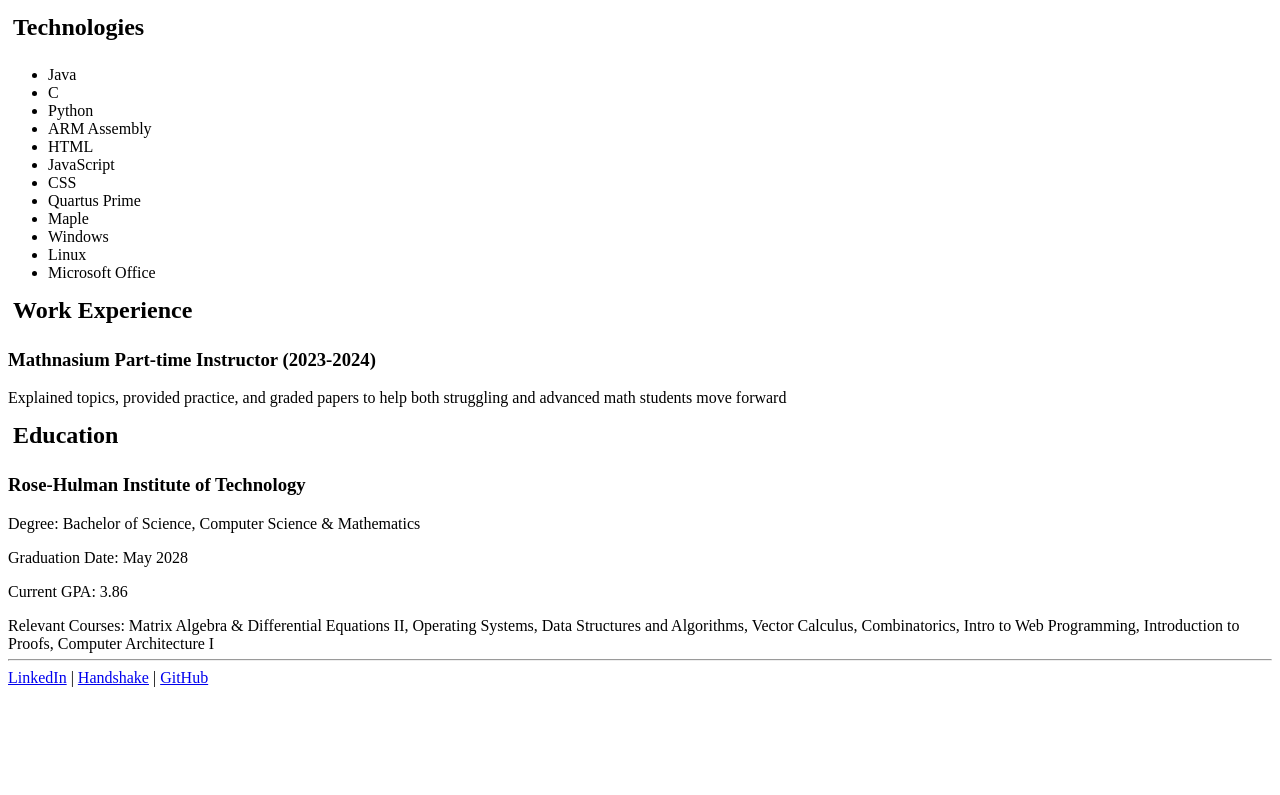
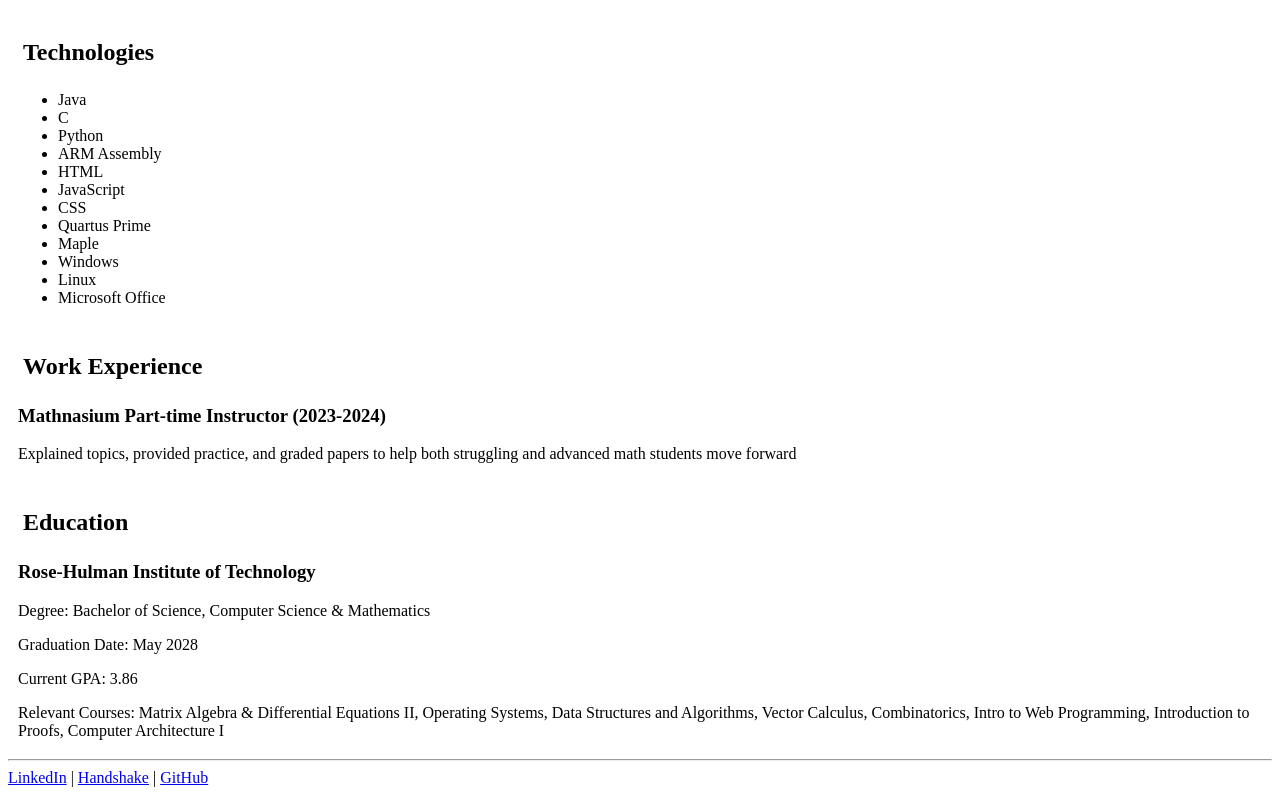
Before and after one commit to rhit-lathamcb/rhit-lathamcb.github.io, a plain HTML site: page resume.html in a window 1280 px wide. Shown: the part 117-912 px from the top of the page. Before the commit the page ends 812 px from the top, so only its background shows below. Drawn offline with Linux system fonts and the light colour scheme.

Commit message:
testnegativemargins2

```diff
--- a/styles.css
+++ b/styles.css
@@ -42,6 +42,7 @@ iframe {
 }
 
 section {
-  margin-top: -10px;
-  margin-bottom: -10px;
+  padding: 10px;
+  margin-top: -15px;
+  margin-bottom: -15px;
 }
```
